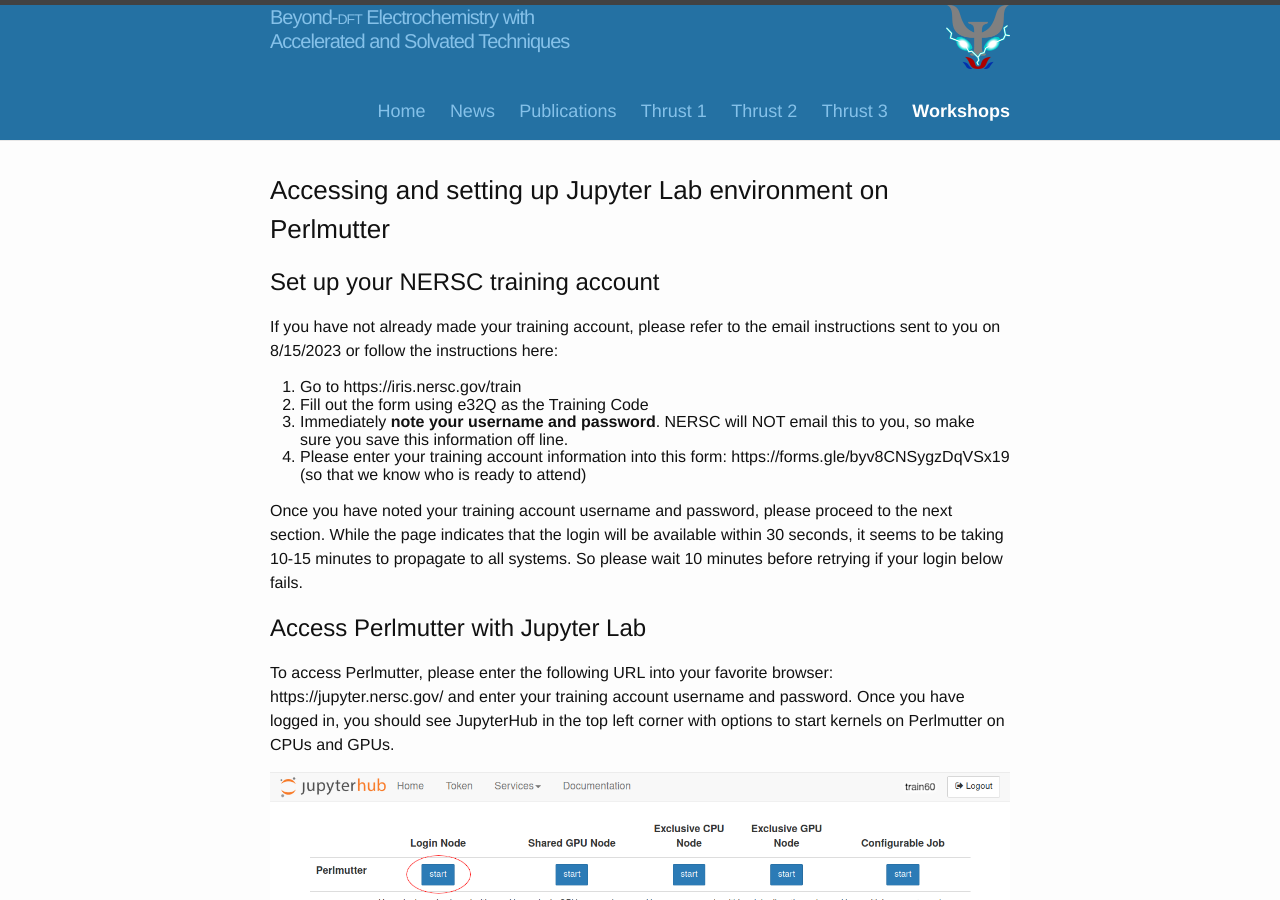
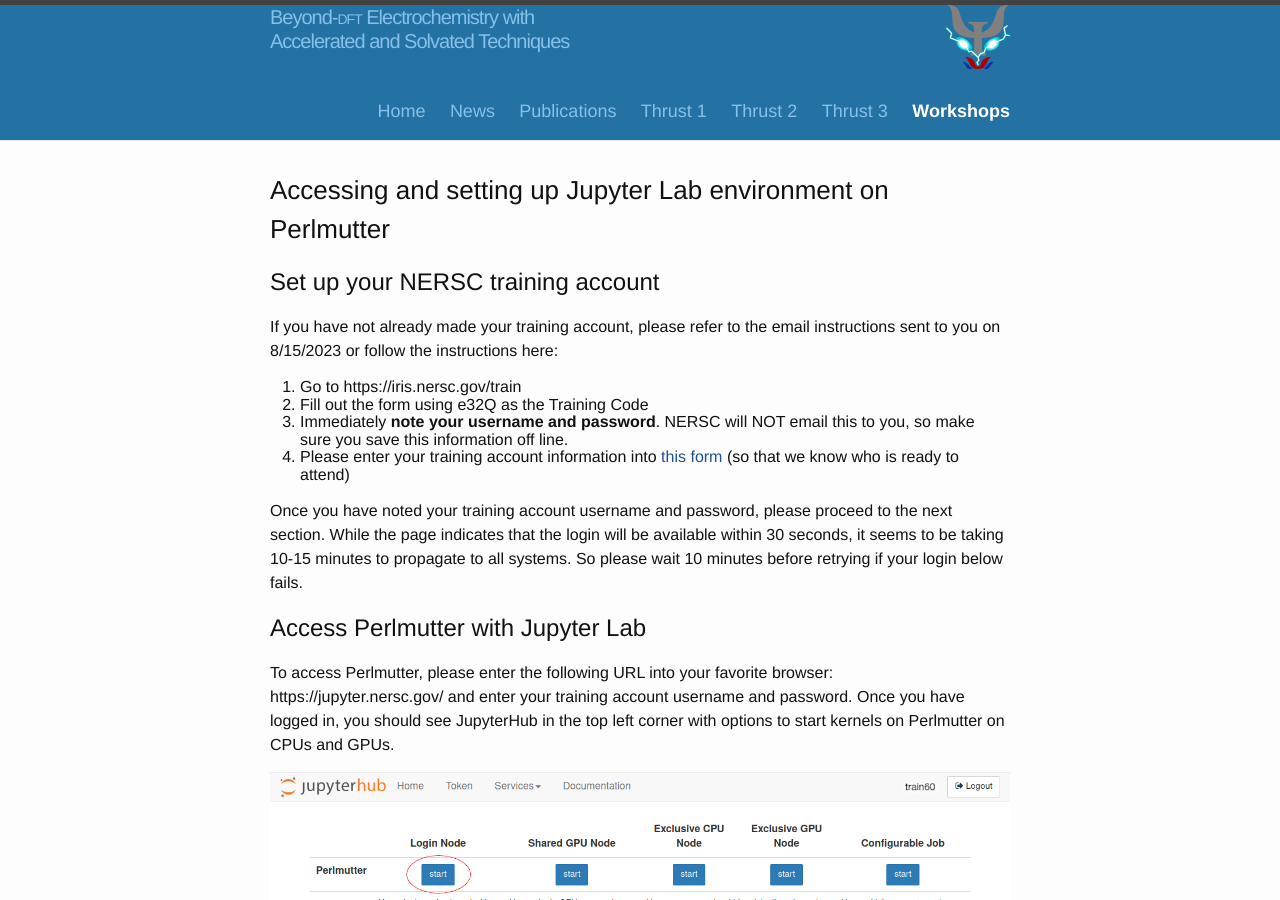
Before and after one commit to shankar1729/beast-echem, a Jekyll site: the page built from workshops/2023/setup/setup.md, in a window 1280 px wide and 900 px high. Built offline with Jekyll 4.4.1, drawn with Linux system fonts in a browser that asks for light colours.

Commit message:
UPdated setup instructions

```diff
--- a/workshops/2023/setup/setup.md
+++ b/workshops/2023/setup/setup.md
@@ -15,7 +15,7 @@
 1. Go to https://iris.nersc.gov/train
 2. Fill out the form using e32Q as the Training Code
 3. Immediately <b>note your username and password</b>. NERSC will NOT email this to you, so make sure you save this information off line.
-4. Please enter your training account information into this form: https://forms.gle/byv8CNSygzDqVSx19 (so that we know who is ready to attend)
+4. Please enter your training account information into [this form](https://forms.gle/byv8CNSygzDqVSx19) (so that we know who is ready to attend)
 
 Once you have noted your training account username and password, please proceed to the next section.
 While the page indicates that the login will be available within 30 seconds, it seems to be taking 10-15 minutes to propagate to all systems.
```
